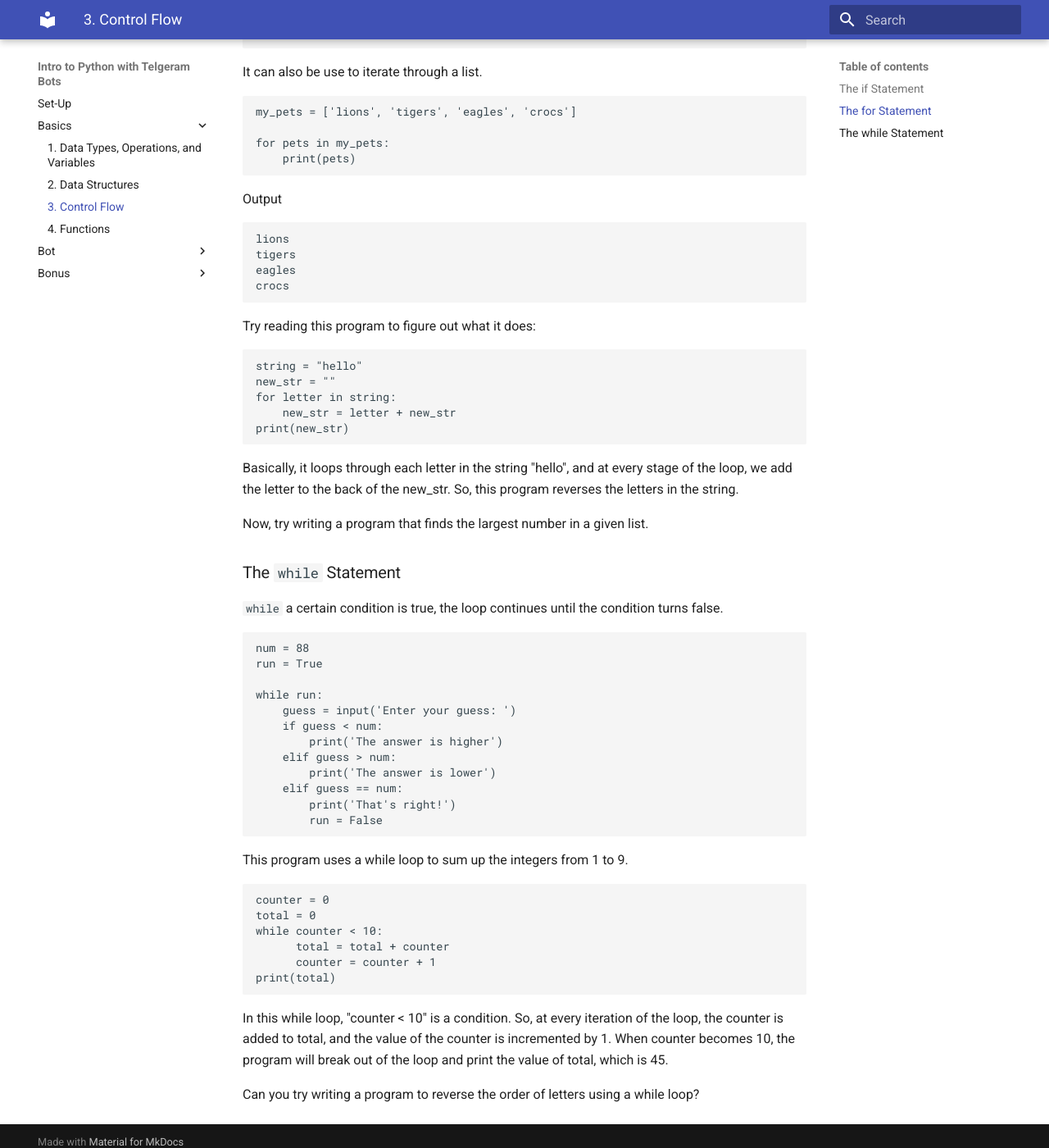
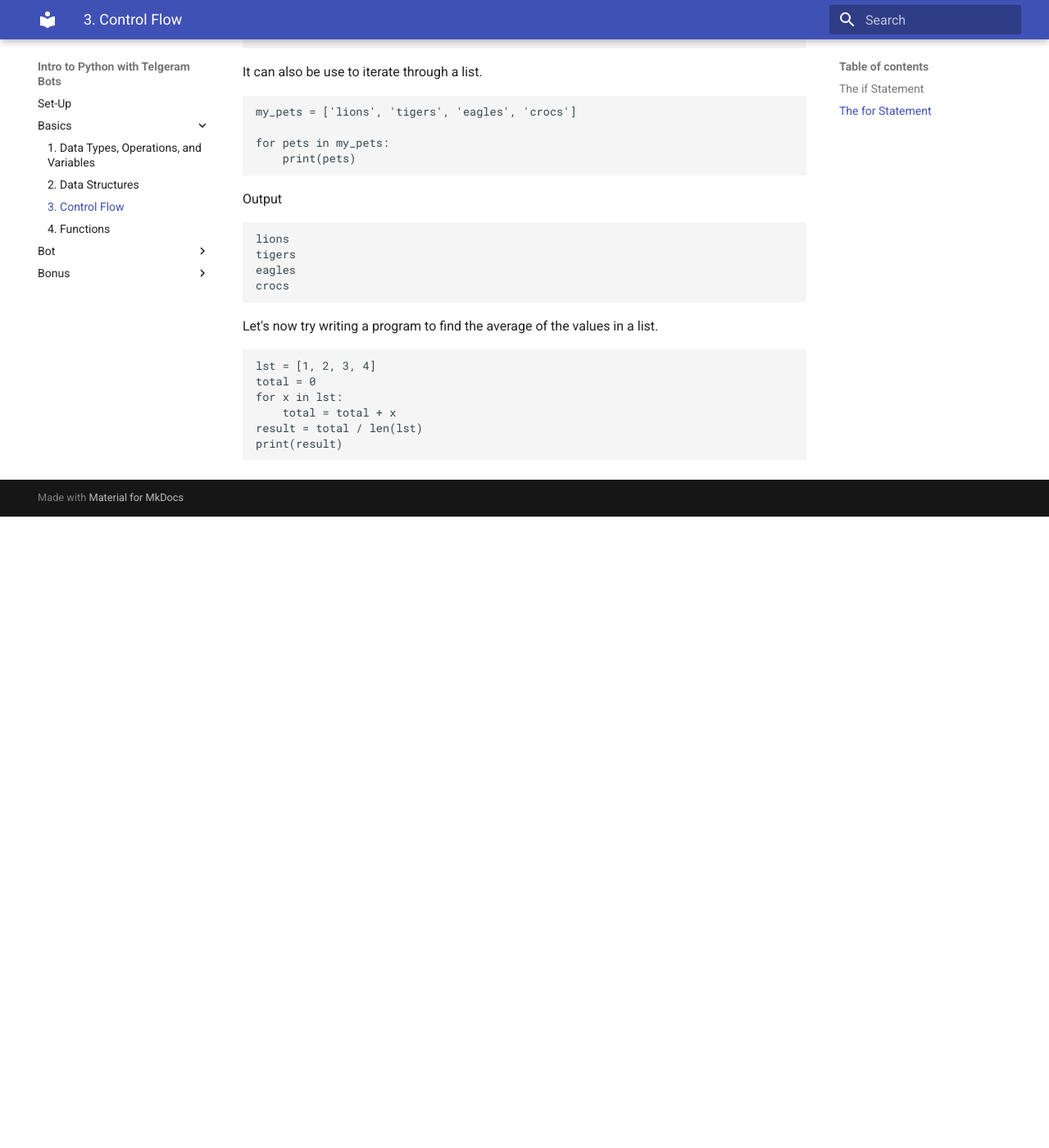
Before and after one commit to USP-Python/USP-Python.github.io, an MkDocs documentation site: the page built from docs/03-basics.md, in a window 1280 px wide and 1400 px high, scrolled down 1332 px. Shown: the whole window at 82% size. Built offline with MkDocs 1.6.1 and Material for MkDocs 9.7.7, drawn with Linux system fonts in a browser that asks for light colours; old or Windows-style settings are respelled for this version of MkDocs; after the commit the page ends 1962 px from its top, so only the background shows below that.

Commit message:
corrected errors

````diff
--- a/docs/03-basics.md
+++ b/docs/03-basics.md
@@ -72,48 +72,13 @@ eagles
 crocs
 ```
 
-Try reading this program to figure out what it does:
+Let's now try writing a program to find the average of the values in a list.
 
 ```python
-string = "hello"
-new_str = ""
-for letter in string:
-    new_str = letter + new_str
-print(new_str)
+lst = [1, 2, 3, 4]
+total = 0
+for x in lst:
+    total = total + x
+result = total / len(lst)
+print(result)
 ```
-Basically, it loops through each letter in the string "hello", and at every stage of the loop, we add the letter to the back of the new_str. So, this program reverses the letters in the string.
-
-Now, try writing a program that finds the largest number in a given list.
-
-### The `while` Statement
-`while` a certain condition is true, the loop continues until the condition turns false.
-
-```python
-num = 88
-run = True
-
-while run:
-    guess = input('Enter your guess: ')
-    if guess < num:
-        print('The answer is higher')
-    elif guess > num:
-        print('The answer is lower')
-    elif guess == num:
-        print('That's right!')
-        run = False
-```
-
-This program uses a while loop to sum up the integers from 1 to 9.
-
-```python
-counter = 0
-total = 0
-while counter < 10:
-      total = total + counter
-      counter = counter + 1
-print(total)
-```
-
-In this while loop, "counter < 10" is a condition. So, at every iteration of the loop, the counter is added to total, and the value of the counter is incremented by 1. When counter becomes 10, the program will break out of the loop and print the value of total, which is 45.
-
-Can you try writing a program to reverse the order of letters using a while loop?
````
